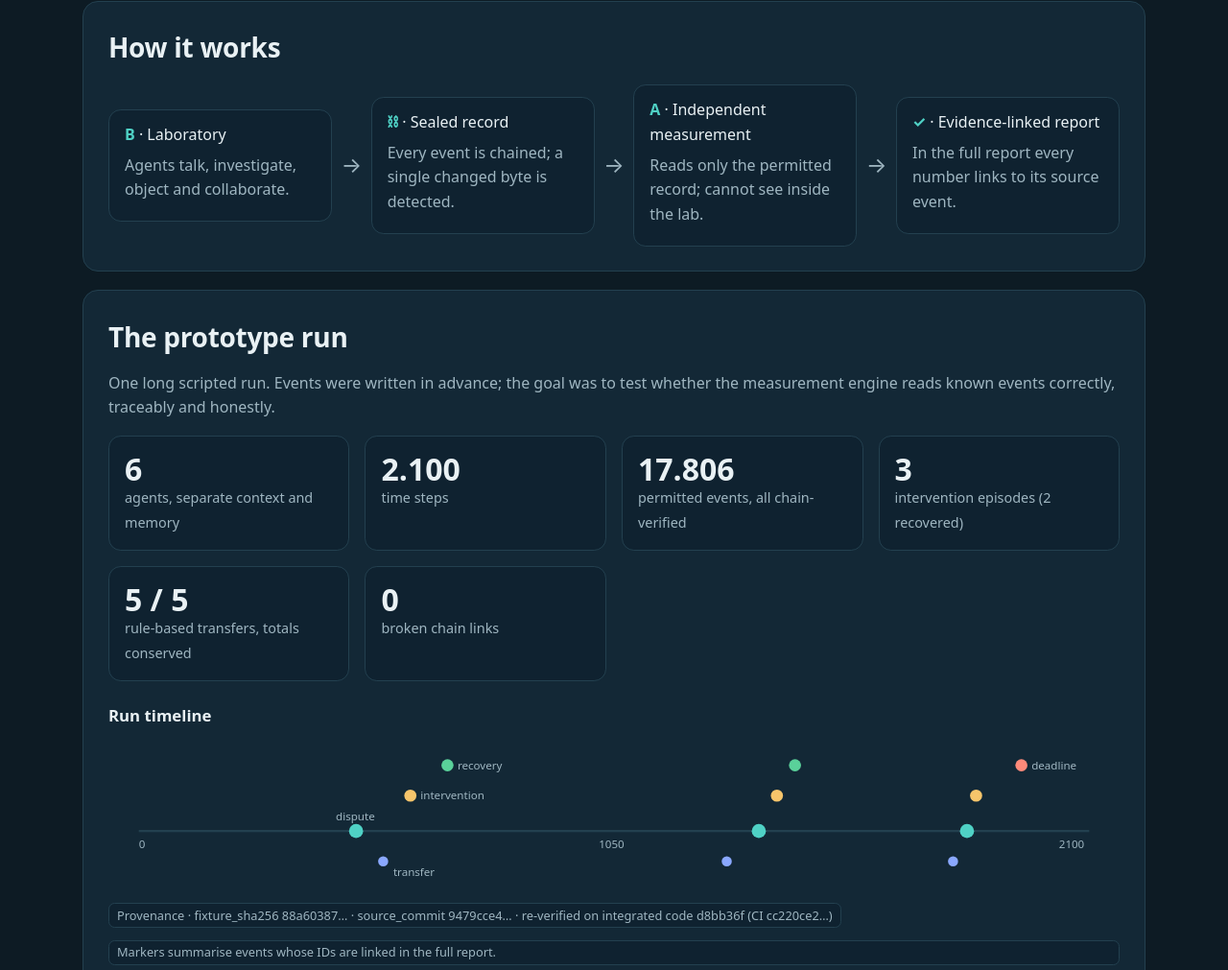
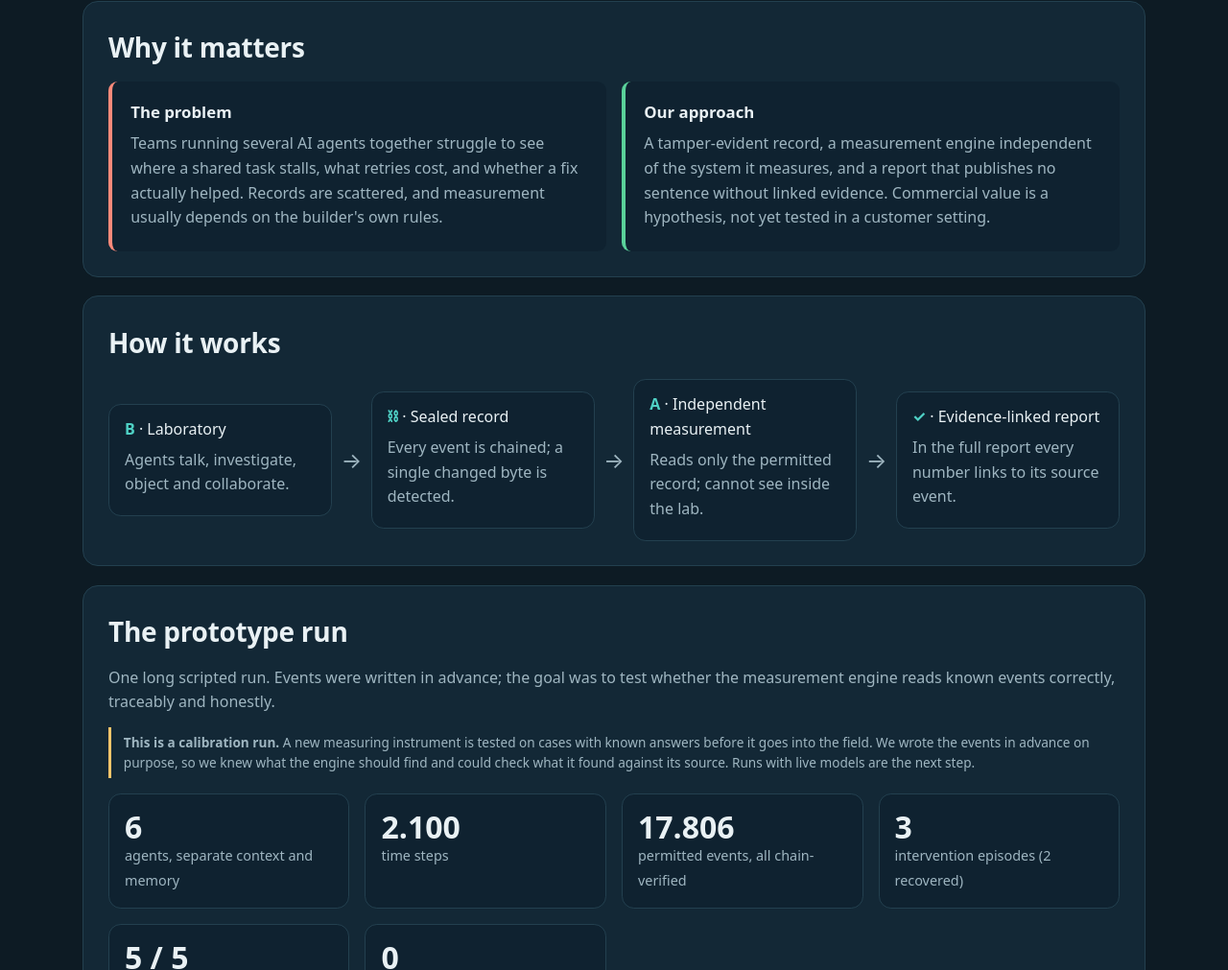
Before and after one commit to Duvar1/Duvar1.github.io, a plain HTML site: page teknik.html in a window 1280 px wide. Shown: the part 463-1474 px from the top of the page at 96% size. Drawn offline with Linux system fonts and the light colour scheme.

Commit message:
Technical page: calibration-run framing and why-it-matters block
Co-Authored-By: Claude Opus 5.5 <noreply@anthropic.com>
Claude-Session: https://claude.ai/code/session_01B5H3yTSn4mFXARv1UmTrBt

```diff
--- a/teknik.html
+++ b/teknik.html
@@ -80,6 +80,18 @@ dialog.xd::backdrop{background:#04101899}.xd details{border-top:1px solid var(--
 <main>
 
 <section>
+  <h2 data-l="tr">Neden önemli?</h2><h2 data-l="en">Why it matters</h2>
+  <div class="two">
+    <div class="no"><h3 data-l="tr">Sorun</h3><h3 data-l="en">The problem</h3>
+      <p data-l="tr">Birden fazla yapay zekâ ajanını birlikte çalıştıran ekipler, ortak bir işin nerede tıkandığını, tekrarların neye mal olduğunu ve bir düzeltmenin gerçekten işe yarayıp yaramadığını kolayca göremiyor. Kayıtlar dağınık, ölçüm çoğu zaman sistemi kuranın kendi kurallarına bağlı.</p>
+      <p data-l="en">Teams running several AI agents together struggle to see where a shared task stalls, what retries cost, and whether a fix actually helped. Records are scattered, and measurement usually depends on the builder's own rules.</p></div>
+    <div class="yes"><h3 data-l="tr">Yaklaşımımız</h3><h3 data-l="en">Our approach</h3>
+      <p data-l="tr">Değiştirilemez bir kayıt, sistemden bağımsız bir ölçüm motoru ve kanıta bağlanmamış hiçbir cümleyi yayınlamayan bir rapor. Ticari değer bir hipotezdir; müşteri ortamında henüz sınanmadı.</p>
+      <p data-l="en">A tamper-evident record, a measurement engine independent of the system it measures, and a report that publishes no sentence without linked evidence. Commercial value is a hypothesis, not yet tested in a customer setting.</p></div>
+  </div>
+</section>
+
+<section>
   <h2 data-l="tr">Nasıl çalışıyor?</h2><h2 data-l="en">How it works</h2>
   <div class="flow">
     <div class="node"><b>B</b> · <span data-l="tr">Laboratuvar</span><span data-l="en">Laboratory</span><p data-l="tr">Ajanlar konuşur, araştırır, itiraz eder, iş birliği yapar.</p><p data-l="en">Agents talk, investigate, object and collaborate.</p></div>
@@ -96,6 +108,8 @@ dialog.xd::backdrop{background:#04101899}.xd details{border-top:1px solid var(--
   <h2 data-l="tr">Prototip koşusu</h2><h2 data-l="en">The prototype run</h2>
   <p data-l="tr">Uzun bir senaryolu koşu. Olaylar önceden yazıldı; amaç, ölçüm motorunun bilinen olayları doğru, izlenebilir ve dürüst biçimde okuyup okumadığını sınamaktı.</p>
   <p data-l="en">One long scripted run. Events were written in advance; the goal was to test whether the measurement engine reads known events correctly, traceably and honestly.</p>
+  <p class="xnote" data-l="tr"><b>Bu bir kalibrasyon koşusu.</b> Yeni bir ölçüm aleti sahaya çıkmadan önce sonucu bilinen örneklerle sınanır. Olayları bilerek önceden yazdık; böylece motorun neyi bulması gerektiğini biliyorduk ve bulduğunu kaynağıyla birlikte karşılaştırabildik. Canlı modellerle koşular bundan sonraki adımdır.</p>
+  <p class="xnote" data-l="en"><b>This is a calibration run.</b> A new measuring instrument is tested on cases with known answers before it goes into the field. We wrote the events in advance on purpose, so we knew what the engine should find and could check what it found against its source. Runs with live models are the next step.</p>
   <div class="grid" style="margin-top:1rem">
     <div class="stat"><b>6</b><span data-l="tr">ajan, ayrı bağlam ve bellek</span><span data-l="en">agents, separate context and memory</span></div>
     <div class="stat"><b>2.100</b><span data-l="tr">zaman adımı</span><span data-l="en">time steps</span></div>
```
